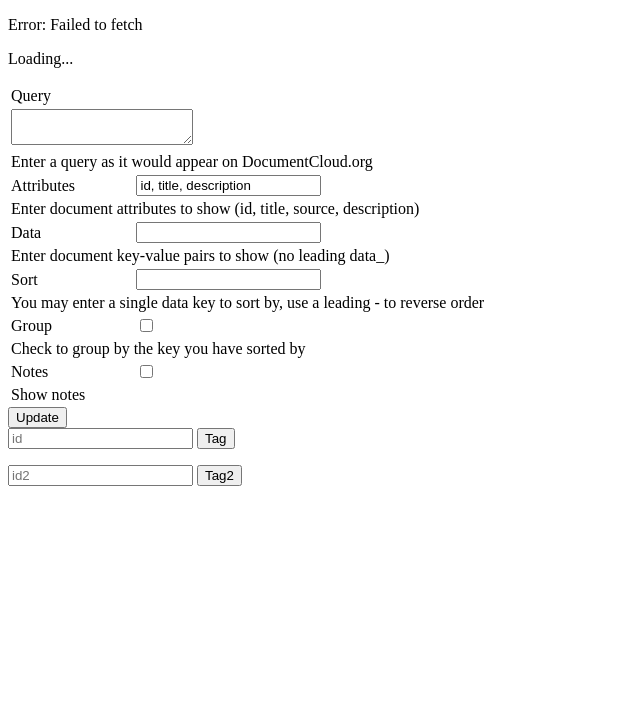
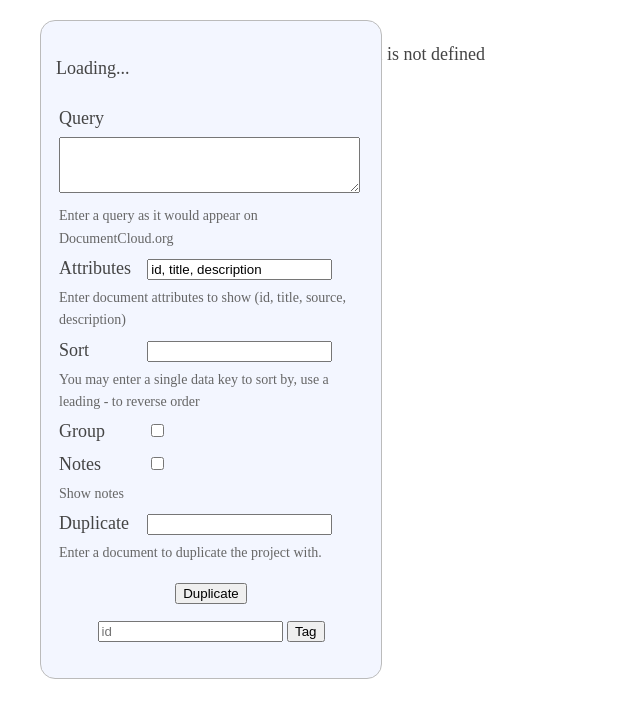
Before and after one commit to Rehabescapi/documentcloud-document-review-visual-addon, a Flask app: page /project in a window 1280 px wide. Shown: the top 718 px of the page, without its empty margins (0-640 px from the left). Run offline with Flask 3, Linux system fonts and the light colour scheme.

Commit message:
checking github

```diff
--- /dev/null
+++ b/static/js/DuplicateProject.js
@@ -0,0 +1,102 @@
+import { getURL, getProjectURL, emptyProject } from "./constants.js";
+
+document
+  .getElementById("duplicate")
+  .addEventListener("click", DuplicateProject);
+
+console.log("Duplicate project working");
+function helloWorld() {
+  console.log("helloWorld");
+}
+async function getProjectOptions() {}
+
+async function DuplicateProject() {
+  var data = document.getElementById("projectDup").value;
+  console.log(data);
+  console.log("Duplicate Project Reached. " + data);
+}
+
+async function getProjectData(url = "", data = {}) {
+  const response = await fetch(url + "24658728/data", {
+    method: "GET", // *GET, POST, PUT, DELETE, etc.
+    mode: "cors", // no-cors, *cors, same-origin
+    cache: "default", // *default, no-cache, reload, force-cache, only-if-cached
+    credentials: "include", // include, *same-origin, omit
+    redirect: "follow", // manual, *follow, error
+    //referrerPolicy: "no-referrer", // no-referrer, *no-referrer-when-downgrade, origin, origin-when-cross-origin, same-origin, strict-origin, strict-origin-when-cross-origin, unsafe-url
+    //body: JSON.stringify(data), // body data type must match "Content-Type" header
+  });
+  return response.json(); // parses JSON response into native JavaScript objects
+}
+
+async function vetAPI() {
+  try {
+    const response = await fetch(url, { credentials: "include" });
+    if (!response.ok) throw new Error("Authentication failed");
+
+    const data = await response.json();
+    document.getElementById("content").innerHTML =
+      "You are authenticated as " + data.username;
+
+    const projResponse = await fetch(projectsUrl);
+    if (!projResponse.ok) throw new Error("Failed to fetch project data");
+
+    console.log(projResponse);
+    const projData = await projResponse.json();
+    document.getElementById("ProjectTitle").innerHTML =
+      "Project Name : " + projData.title;
+
+    const docsResponse = await fetch(projectDocsUrl);
+    if (!docsResponse.ok) throw new Error("Failed to fetch project documents");
+
+    console.log(docsResponse);
+    const docsData = await docsResponse.json();
+    const smallArray = docsData.results.slice(0, 3);
+
+    const docPromises = smallArray.map(async (element) => {
+      const docResponse = await fetch(documentStub + element.document + "/");
+      if (!docResponse.ok) throw new Error("Failed to fetch document data");
+
+      const docData = await docResponse.json();
+      const x = document.createElement("li");
+      x.innerText = docData.title;
+      document.getElementById("ProjectList").append(x);
+    });
+
+    await Promise.all(docPromises);
+
+    return smallArray;
+  } catch (error) {
+    document.getElementById("content").innerHTML = "Error: " + error.message;
+  }
+}
+
+console.log("end of JS file");
+
+(async () => {
+  console.log("start of things");
+  var url = getURL();
+  var emptyProject = getProjectURL();
+  console.log(url);
+  console.log("Woot");
+  const data = await vetAPI(url, emptyProject);
+  console.log(data);
+
+  if (data[0]) {
+    toDelete = data[0].document;
+
+    /***
+     * Showing that DELETE is not working.
+     * */
+    try {
+      const x = await deleteProjectData(
+        emptyProject + "/documents/" + toDelete
+      );
+      console.log(x);
+    } catch (exception) {}
+  }
+  try {
+    const y = await deleteProject(projectsUrl);
+    console.log(x);
+  } catch (exception) {}
+})();
--- a/static/constants.js
+++ b/static/js/constants.js
@@ -10,20 +10,20 @@ export const emptyProject =
 
 export const proxyUrl = "http://127.0.0.1:5000/proxy/";
 
-
-
-export function getURL(){
-    return url;
+export function getURL() {
+  const url = "https://api.www.documentcloud.org/api/users/me/";
+  return url;
 }
 
-export function getProjectURL(){
-    return projectsUrl;
+export function getProjectURL() {
+  const projectsUrl = "https://api.www.documentcloud.org/api/projects/218188";
+  return projectsUrl;
 }
 
-export function getDocumentStub(){
-    return documentStub
+export function getDocumentStub() {
+  return documentStub;
 }
 
-export function proxyURL(){
-    return proxyURL
+export function proxyURL() {
+  return proxyURL;
 }
--- /dev/null
+++ b/static/styles/mainpage.css
@@ -0,0 +1,34 @@
+body {
+  margin: 40px auto;
+  max-width: 650px;
+  line-height: 1.6;
+  font-size: 18px;
+  color: #444;
+  padding: 0 10px;
+}
+
+#config {
+  position: fixed;
+  top: 20px;
+  left: 40px;
+  background: #f3f6ff;
+  border: 1px solid #bbb;
+  border-radius: 15px;
+  padding: 15px;
+  width: 310px;
+}
+
+.button {
+  text-align: center;
+  margin-top: 10px;
+}
+
+#query {
+  width: 97%;
+  height: 50px;
+}
+
+.help {
+  font-size:14px;
+  color: #666;
+}
--- a/templates/createProject.html
+++ b/templates/createProject.html
@@ -8,6 +8,8 @@
   <title>DocumentCloud UI Example Add-On</title>
   <meta name="description" content="A proof of concept for UI Add-Ons">
   <meta name="author" content="Mitchell Kotler">
+  <link href= "{{ url_for('static',filename='styles/mainpage.css') }}" rel="stylesheet">
+
 </head>
 
 <body>
@@ -16,74 +18,6 @@
   <ul id="ProjectList"></ul>
 
   <script>
-    const url = "https://api.www.documentcloud.org/api/users/me/";
-    const projectsUrl = "https://api.www.documentcloud.org/api/projects/218188";
-    const projectDocsUrl = "https://api.www.documentcloud.org/api/projects/218188/documents";
-
-
-    const emptyProject = 'https://api.www.documentcloud.org/api/projects/218484/documents'
-
-
-    const copytarget = 'https://api.www.documentcloud.org/api/projects/218556'
-
-    const filledProject = 'https://api.www.documentcloud.org/api/projects/218484/documents'
-    const documentStub = "https://api.www.documentcloud.org/api/documents/";
-
-    const proxyUrl = "http://127.0.0.1:5000/proxy/";
-    async function vetAPI() {
-      try {
-        const response = await fetch(url, { credentials: "include" });
-        if (!response.ok) throw new Error("Authentication failed");
-
-        const data = await response.json();
-        document.getElementById("content").innerHTML = "You are authenticated as " + data.username;
-
-        const projResponse = await fetch(projectsUrl);
-        if (!projResponse.ok) throw new Error("Failed to fetch project data");
-
-        console.log(projResponse)
-        const projData = await projResponse.json();
-        document.getElementById("ProjectTitle").innerHTML = "Project Name : " + projData.title;
-
-        const docsResponse = await fetch(projectDocsUrl);
-        if (!docsResponse.ok) throw new Error("Failed to fetch project documents");
-
-        console.log(docsResponse)
-        const docsData = await docsResponse.json();
-        const smallArray = docsData.results.slice(0, 3);
-
-        const docPromises = smallArray.map(async (element) => {
-          const docResponse = await fetch(documentStub + element.document + "/");
-          if (!docResponse.ok) throw new Error("Failed to fetch document data");
-
-          const docData = await docResponse.json();
-          const x = document.createElement('li');
-          x.innerText = docData.title;
-          document.getElementById("ProjectList").append(x);
-        });
-
-        await Promise.all(docPromises);
-
-        return smallArray
-      } catch (error) {
-        document.getElementById("content").innerHTML = "Error: " + error.message;
-      }
-    }
-
-
-    async function getProjectData(url = "", data ={}){
-      const response = await fetch(url+"24658728/data", {
-          method: "GET", // *GET, POST, PUT, DELETE, etc.
-          mode: "cors", // no-cors, *cors, same-origin
-          cache: "default", // *default, no-cache, reload, force-cache, only-if-cached
-          credentials: "include", // include, *same-origin, omit
-          redirect: "follow", // manual, *follow, error
-          //referrerPolicy: "no-referrer", // no-referrer, *no-referrer-when-downgrade, origin, origin-when-cross-origin, same-origin, strict-origin, strict-origin-when-cross-origin, unsafe-url
-          //body: JSON.stringify(data), // body data type must match "Content-Type" header
-        });
-        return response.json(); // parses JSON response into native JavaScript objects
-
-    }
 
     async function postProjectData(url = "https://api.www.documentcloud.org/api/projects/", data ={}){
       const response = await fetch(url, {
@@ -103,20 +37,6 @@
       const response = await fetch (url+"projects/218484/", {method:"UPDATE"})
     }
 
-    async function deleteProjectData(url = "", data = {}) {
-      console.log("DELETE PROJECT")
-        // Default options are marked with *
-        const response = await fetch(url, {
-          method: "DELETE", // *GET, POST, PUT, DELETE, etc.
-          mode: "cors", // no-cors, *cors, same-origin
-          cache: "default", // *default, no-cache, reload, force-cache, only-if-cached
-          credentials: "include", // include, *same-origin, omit
-          redirect: "follow", // manual, *follow, error
-          //referrerPolicy: "no-referrer", // no-referrer, *no-referrer-when-downgrade, origin, origin-when-cross-origin, same-origin, strict-origin, strict-origin-when-cross-origin, unsafe-url
-          body: JSON.stringify(data), // body data type must match "Content-Type" header
-        });
-        return response.json(); // parses JSON response into native JavaScript objects
-    }
 
     async function AddDocumentToProjectData(url = "", data = {}) {
 
@@ -136,20 +56,6 @@
     }
 
     (async () => {
-      console.log("start of things")
-      const data = await vetAPI();
-      console.log(data)
-
-
-      newID = await postProjectData()
-
-
-
-      /***
-       * Showing that DELETE is not working.
-       * */
-      const x = await deleteProjectData(emptyProject)
-      console.log(x)
 
     })();
   </script>
@@ -178,15 +84,7 @@
           Enter document attributes to show (id, title, source, description)
         </td>
       </tr>
-      <tr>
-        <td><label for="data">Data</label></td>
-        <td><input id="data"></td>
-      </tr>
-      <tr class="help">
-        <td colspan="2">
-          Enter document key-value pairs to show (no leading data_)
-        </td>
-      </tr>
+
       <tr>
         <td><label for="sort">Sort</label></td>
         <td><input id="sort"></td>
@@ -201,11 +99,7 @@
         <td><label for="group">Group</label></td>
         <td><input id="group" type="checkbox"></td>
       </tr>
-      <tr class="help">
-        <td colspan="2">
-          Check to group by the key you have sorted by
-        </td>
-      </tr>
+
       <tr>
         <td><label for="notes">Notes</label></td>
         <td><input id="notes" type="checkbox"></td>
@@ -215,9 +109,20 @@
           Show notes
         </td>
       </tr>
+
+
+      <tr>
+        <td><label for="projectDup">Duplicate</label></td>
+        <td><input id="projectDup"></td>
+      </tr>
+      <tr class="help">
+        <td colspan="2">
+          Enter a document to duplicate the project with.
+        </td>
+      </tr>
     </table>
     <div class="button">
-      <button id="update">Update</button>
+      <button id="duplicate">Duplicate</button>
     </div>
     <div class="button">
       <input id="tag_id" placeholder="id">
@@ -225,15 +130,12 @@
       <p id="tag_txt"></p>
     </div>
 
-    <div class="button">
-      <input id="tag_id2" placeholder="id2">
-      <button id="tag2">Tag2</button>
-      <p id="tag_txt_2"></p>
-    </div>
+
   </div>
 
   </div>
   <div id="documents">
   </div>
 </body>
+<script type="module" src="{{url_for('static',filename='js/DuplicateProject.js')}}"></script>
 </html>
```
Also changed, not shown: static/DuplicateProject.js (deleted).
